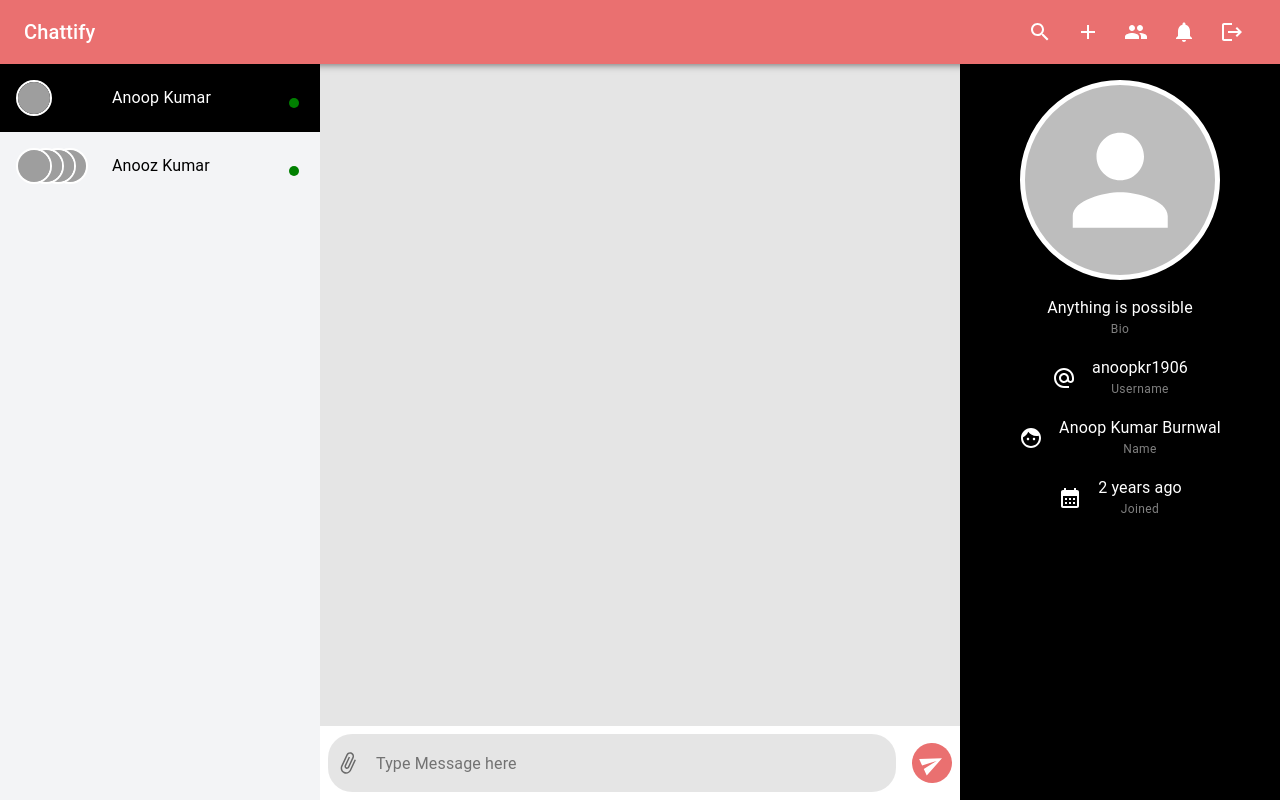
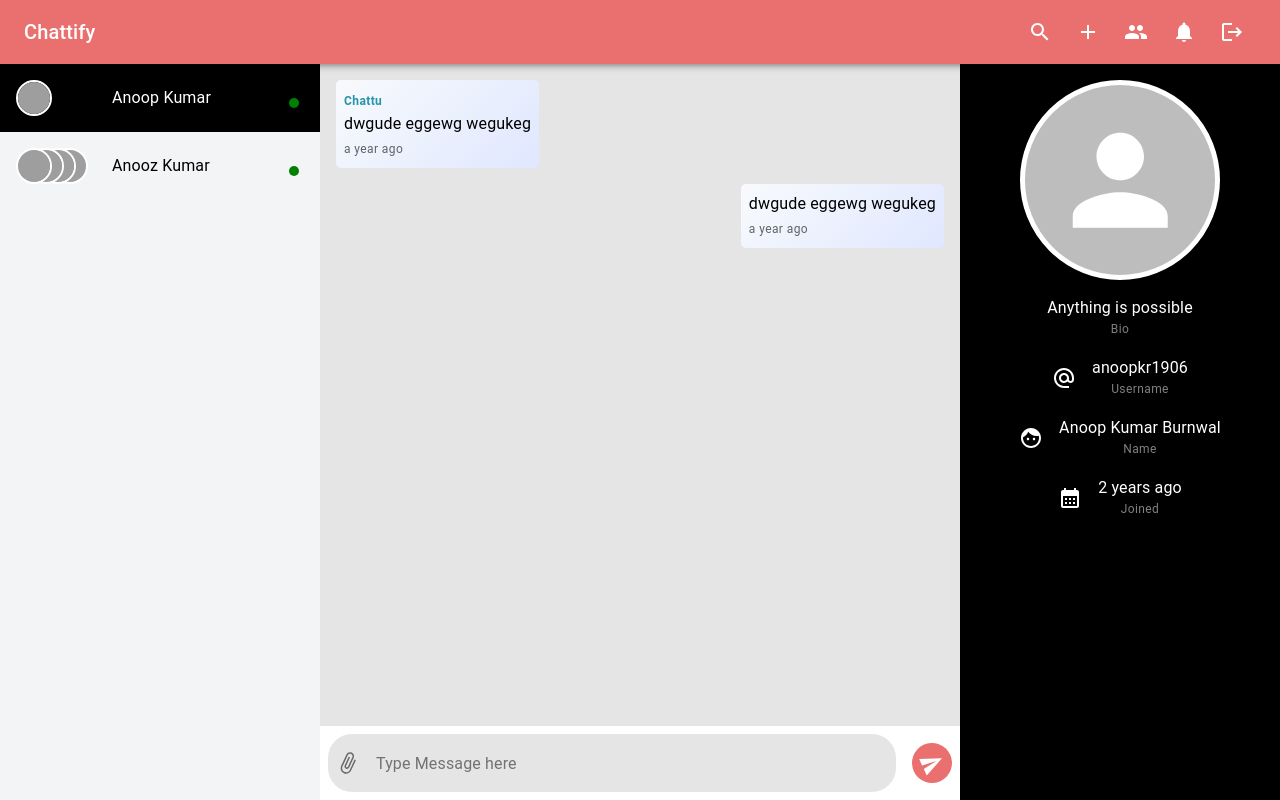
Before and after one commit to Anoopkr1906/Chatify, a React (Vite) app in the folder client/: page /chat/1 in a window 1280 px wide. Built offline with nearby package versions, Linux system fonts and the light colour scheme; grey boxes are pictures that could not be loaded.

Commit message:
Added Chat section

```diff
--- /dev/null
+++ b/client/src/components/shared/MessageComponent.jsx
@@ -0,0 +1,55 @@
+import { Box, Typography } from '@mui/material';
+import React, { memo } from 'react'
+import { lightBlue } from '../../constants/color';
+import moment from 'moment';
+
+const MessageComponent = ({message , user}) => {
+
+    const {sender , content , attachments=[] , createdAt} = message ;
+    const sameSender = sender?._id === user?._id ;
+    const timeAgo = moment(createdAt).fromNow();
+
+  return (
+    <div
+        style={{
+            alignSelf: sameSender ? "flex-end" : "flex-start",
+            background: "linear-gradient(135deg, #f8fafc 0%, #e0e7ff 100%)",
+            color: "black",
+            borderRadius: "5px",
+            padding: "0.5rem",
+            width: "fit-content"
+        }}
+    >
+      {!sameSender && <Typography color={lightBlue} fontWeight={"600"} variant="caption">{sender.name}</Typography>}
+
+      {content && <Typography>{content}</Typography>}
+
+      {/* Attachments*/}
+      {
+        attachments.length > 0 && (
+            attachments.map(( attachment , index) => {
+
+                const url = attachment.url ;
+                const file = "asw";
+
+                return (
+                    <Box key={index}>
+                        <a href="" target="_blank" download style={{
+                            color: "black",
+                        }}>
+
+                        </a>
+                    </Box>
+                )
+
+            })
+        )
+      }
+
+      <Typography variant="caption" color="text.secondary">{timeAgo}</Typography>
+
+    </div>
+  )
+}
+
+export default memo(MessageComponent)
--- a/client/src/constants/color.js
+++ b/client/src/constants/color.js
@@ -1,3 +1,5 @@
 export const orange = "#ea7070";
 
 export const grayColor = "rgba(0 , 0 , 0, 0.1)";
+
+export const lightBlue = "#2694ab"
--- a/client/src/constants/sampleData.js
+++ b/client/src/constants/sampleData.js
@@ -61,3 +61,42 @@
         _id : "2",
     }
 ]
+
+
+
+export const sampleMessage = [
+    {
+        attachments:[
+            {
+                public_id: "hvhjdw",
+                url: "https://tse1.mm.bing.net/th?id=OIP.x5OymlAqom83zD983kqnewHaEo&pid=Api&P=0&h=180"
+            },
+        ],
+        content: "dwgude eggewg wegukeg",
+        _id: "kbekkfdlivekwdcxs",
+        sender: {
+            _id: "khkeskhmg",
+            name: "Chattu",
+        },
+
+        chat: "chatId",
+        createdAt: "2024-02-12T10:41:30.6302",
+    },
+    {
+        attachments:[
+            {
+                public_id: "hvhjdw",
+                url: "https://tse1.mm.bing.net/th?id=OIP.x5OymlAqom83zD983kqnewHaEo&pid=Api&P=0&h=180"
+            },
+        ],
+        content: "dwgude eggewg wegukeg",
+        _id: "kbekkfdlivekwdcxs",
+        sender: {
+            _id: "hkwhwbdci",
+            name: "Chattu 2",
+        },
+
+        chat: "chatId",
+        createdAt: "2024-02-12T10:41:30.6302",
+    },
+];
--- /dev/null
+++ b/client/src/dialogues/FileMenu.jsx
@@ -0,0 +1,18 @@
+import { Menu } from '@mui/material'
+import React from 'react'
+
+const FileMenu = ({anchorE1}) => {
+  return (
+    <Menu anchorEl={anchorE1}>
+        <div
+            style={{
+                width: "10rem"
+            }}
+        >
+            Lorem ipsum dolor sit amet consectetur adipisicing elit. Voluptatum architecto omnis eveniet ipsa molestiae, modi quibusdam eos autem earum? Iste.
+        </div>
+    </Menu>
+  )
+}
+
+export default FileMenu
--- a/client/src/pages/Chat.jsx
+++ b/client/src/pages/Chat.jsx
@@ -4,6 +4,14 @@
 import {IconButton, Stack} from '@mui/material'
 import { AttachFile as AttachFileIcon, Send as SendIcon} from '@mui/icons-material';
 import { InputBox } from '../components/styles/StyledComponents';
+import FileMenu from '../dialogues/FileMenu';
+import { sampleMessage } from '../constants/sampleData';
+import MessageComponent from '../components/shared/MessageComponent';
+
+const user = {
+  _id: "hkwhwbdci",
+  name: "Anoop Kumar"
+}
 
 const Chat = () => {
 
@@ -24,6 +32,11 @@
       >
 
         {/* Messages Render */}
+        {
+          Array.isArray(sampleMessage) && sampleMessage.map((i) => (
+            <MessageComponent message={i} user={user} key={i._id || i.id || Math.random()}/>
+          ))
+        }
 
       </Stack>
 
@@ -64,6 +77,8 @@
 
       </form>
 
+      <FileMenu />
+
     </Fragment>
   )
 }
```
